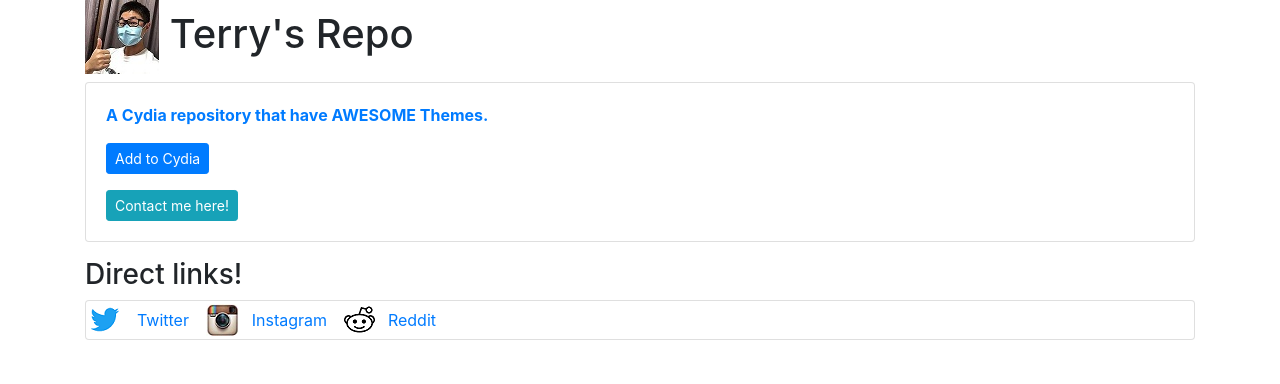
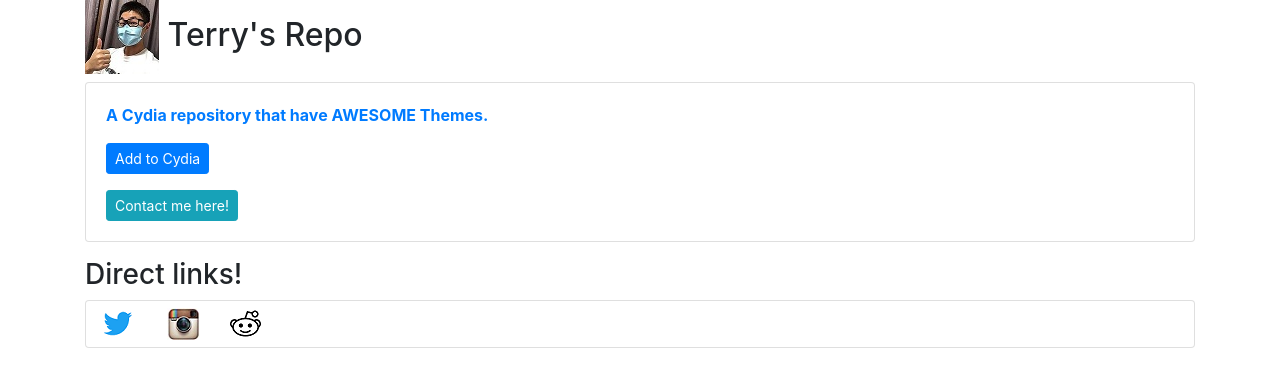
Before and after one commit to Terryphua/theme.github.io, a plain HTML site: page index.html in a window 1280 px wide. Drawn offline with nearby package versions, Linux system fonts and the light colour scheme.

Commit message:
update html 1.4

```diff
--- a/index.html
+++ b/index.html
@@ -9,7 +9,7 @@
 <body>
 
 <div class="container">
-	<h1><img src="CydiaIcon.png"> Terry's Repo</h1>
+	<h2><img src="CydiaIcon.png"> Terry's Repo</h2>
 </div>
 
 <div class="container">
@@ -31,9 +31,9 @@
 
 <links>
 	<link>
-	<img src="tweet.png"><a class="btn btn-link" href="https://twitter.com/terryphua">Twitter</a>
-        <img src="ig.png"><a class="btn btn-link" href="https://www.instagram.com/terry._.phua/">Instagram</a>
-        <img src="reddit.png"><a class="btn btn-link" href="https://www.reddit.com/user/terryphua">Reddit</a>
+        <a class="btn btn-link" href="https://twitter.com/terryphua"><img src="tweet.png"></a>
+        <a class="btn btn-link" href="https://www.instagram.com/terry._.phua/"><img src="ig.png"></a>
+        <a class="btn btn-link" href="https://www.reddit.com/user/terryphua"><img src="reddit.png"></a>
 
 
 <div class="container">
```
